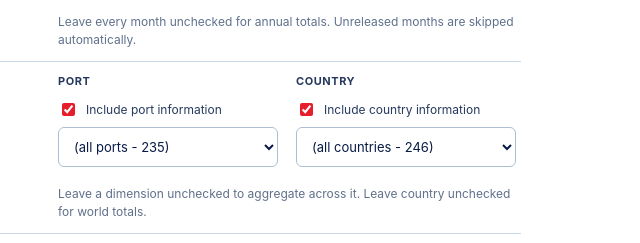
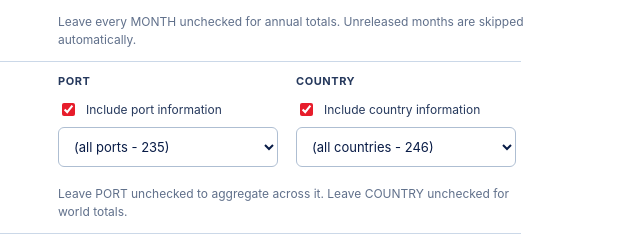
Before and after one commit to hengkykurniawan/bps_trade, a website: page site/index.html in a window 1280 px wide. Shown: the part 318-561 px from the top of the page, 591-1231 px from the left. Drawn offline with nearby package versions, Linux system fonts and the light colour scheme; files whose address does not match are found by name.

Commit message:
Update help text for month and country aggregation

```diff
--- a/site/index.html
+++ b/site/index.html
@@ -291,7 +291,7 @@
             <div class="scroll" id="monthsbox"></div>
             <label class="opt" style="margin-top:6px;"><input type="checkbox" id="aggmonth"> Aggregate months (combine selected into one total)</label>
           </div>
-          <p class="mini period-help">Leave every month unchecked for annual totals. Unreleased months are skipped automatically.</p>
+          <p class="mini period-help">Leave every MONTH unchecked for annual totals. Unreleased months are skipped automatically.</p>
           </div>
         </div>
 
@@ -308,7 +308,7 @@
             <label class="opt"><input type="checkbox" id="incctr" checked> Include country information</label>
             <select id="ctrsel" style="width:100%; margin-top:4px"><option value="">(all countries)</option></select>
           </div>
-          <p class="mini geo-help">Leave a dimension unchecked to aggregate across it. Leave country unchecked for world totals.</p>
+          <p class="mini geo-help">Leave PORT unchecked to aggregate across it. Leave COUNTRY unchecked for world totals.</p>
           </div>
         </div>
 
```
